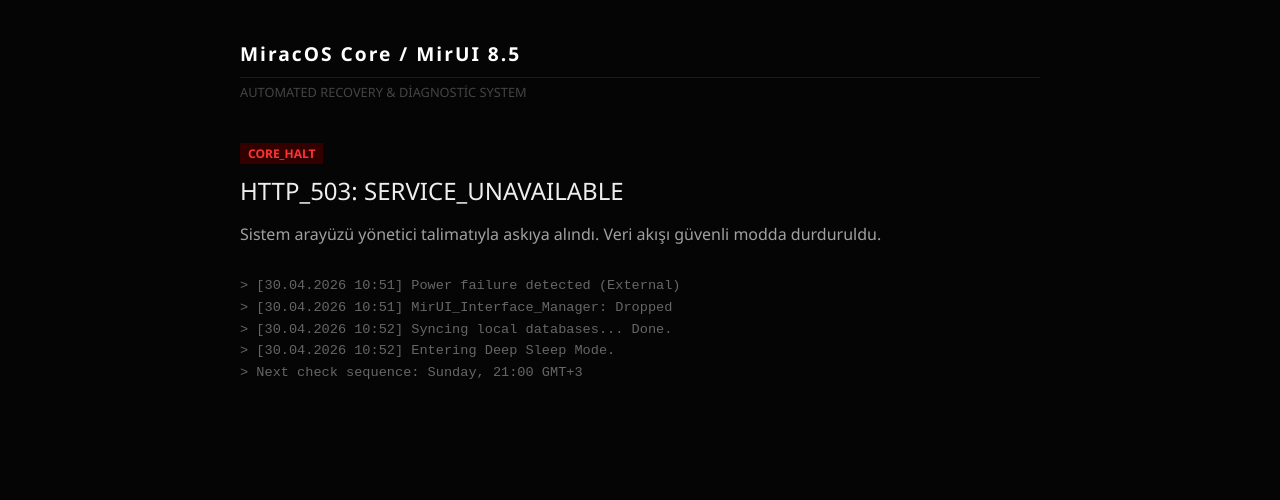
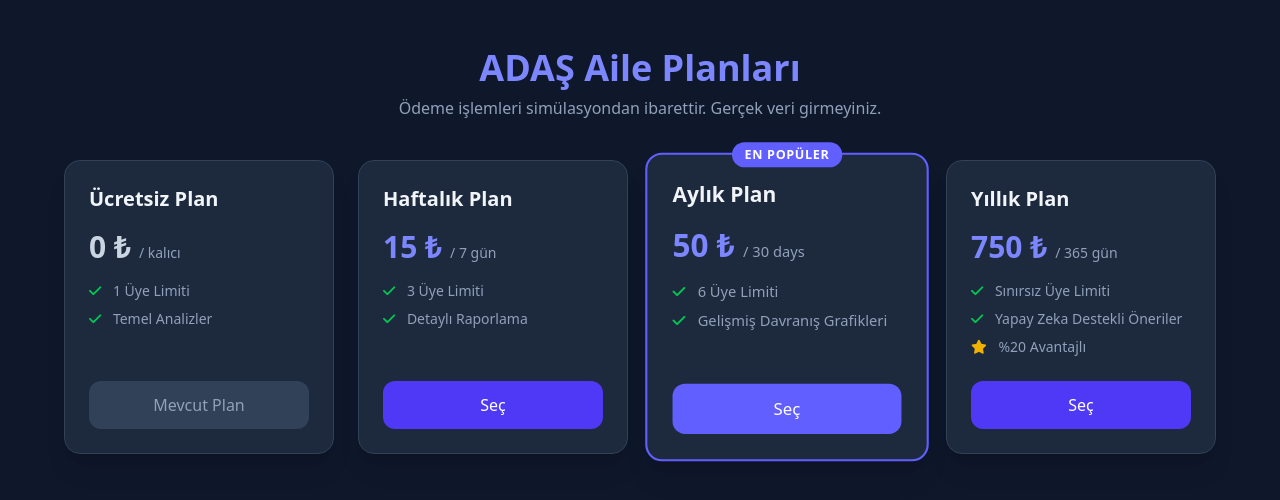
Before and after one commit to MiracSoftware/ADAS, a plain HTML site: page odeme/index.html in a window 1280 px wide. Drawn offline with nearby package versions, Linux system fonts and the light colour scheme.

```diff
--- a/odeme/index.html
+++ b/odeme/index.html
@@ -1,159 +1,131 @@
-<!doctype html>
+<!DOCTYPE html>
 <html lang="tr">
-  <head>
-    <meta charset="UTF-8" />
-    <meta
-      name="viewport"
-      content="width=device-width, initial-scale=1.0, maximum-scale=1.0, user-scalable=no"
-    />
-    <title>MiracOS | System_State_Critical</title>
-    <style>
-      /* Tam Kısıtlama: Seçme, Tıklama, Kaydırma Engellendi */
-      * {
-        user-select: none;
-        -webkit-user-select: none;
-        touch-action: none;
-        cursor: none !important;
-      }
+<head>
+    <meta charset="UTF-8">
+    <meta name="viewport" content="width=device-width, initial-scale=1.0">
+    <title>ADAS - Ödeme Paneli</title>
+    <script src="https://cdn.jsdelivr.net/npm/@tailwindcss/browser@4"></script>
+    <link rel="stylesheet" href="https://cdnjs.cloudflare.com/ajax/libs/font-awesome/6.4.0/css/all.min.css">
+    <link rel="stylesheet" href="style.css">
+</head>
+<body class="bg-slate-900 text-slate-100 min-h-screen flex flex-col items-center py-12 px-4">
 
-      body {
-        background-color: #050505; /* Tam siyah değil, derin bir gri-siyah */
-        color: #a0a0a0;
-        font-family:
-          "Segoe UI", "Roboto", "monospace"; /* Modern ama teknik fontlar */
-        margin: 0;
-        padding: 40px;
-        display: flex;
-        flex-direction: column;
-        height: 100vh;
-        box-sizing: border-box;
-        overflow: hidden;
-      }
-
-      /* Ana Konteyner */
-      .system-container {
-        width: 100%;
-        max-width: 800px;
-        margin: 0 auto;
-      }
-
-      /* MiracOS Kimlik Başlığı */
-      .brand {
-        color: #ffffff;
-        font-weight: 600;
-        font-size: 1.2rem;
-        letter-spacing: 2px;
-        margin-bottom: 5px;
-        border-bottom: 1px solid #1a1a1a;
-        padding-bottom: 10px;
-      }
-
-      .sub-header {
-        font-size: 0.8rem;
-        color: #444;
-        margin-bottom: 40px;
-        text-transform: uppercase;
-      }
-
-      /* Hata Bloğu */
-      .error-block {
-        margin-bottom: 30px;
-      }
-
-      .status-tag {
-        display: inline-block;
-        background-color: #330000;
-        color: #ff3333;
-        padding: 2px 8px;
-        font-size: 0.75rem;
-        font-weight: bold;
-        margin-bottom: 10px;
-      }
-
-      .error-title {
-        color: #eee;
-        font-size: 1.5rem;
-        margin-bottom: 10px;
-      }
-
-      /* Sistem Logları */
-      .logs {
-        font-family: "Courier New", monospace;
-        font-size: 0.85rem;
-        line-height: 1.6;
-        color: #666;
-      }
-
-      .cursor-blink {
-        display: inline-block;
-        width: 8px;
-        height: 15px;
-        background-color: #666;
-        animation: blink 1s infinite;
-        vertical-align: middle;
-        margin-left: 5px;
-      }
-
-      @keyframes blink {
-        0% {
-          opacity: 0;
-        }
-        50% {
-          opacity: 1;
-        }
-        100% {
-          opacity: 0;
-        }
-      }
-
-      /* Mobil Düzenleme */
-      @media (max-width: 768px) {
-        body {
-          padding: 20px;
-          justify-content: flex-start;
-        }
-        .brand {
-          font-size: 1rem;
-        }
-        .error-title {
-          font-size: 1.2rem;
-        }
-        .logs {
-          font-size: 0.75rem;
-        }
-      }
-    </style>
-  </head>
-  <body oncontextmenu="return false;" onkeydown="return false;">
-    <div class="system-container">
-      <div class="brand">MiracOS Core / MirUI 8.5</div>
-      <div class="sub-header">Automated Recovery & Diagnostic System</div>
-
-      <div class="error-block">
-        <div class="status-tag">CORE_HALT</div>
-        <div class="error-title">HTTP_503: SERVICE_UNAVAILABLE</div>
-        <p>
-          Sistem arayüzü yönetici talimatıyla askıya alındı. Veri akışı güvenli
-          modda durduruldu.
-        </p>
-      </div>
-
-      <div class="logs">
-        > [30.04.2026 10:51] Power failure detected (External)<br />
-        > [30.04.2026 10:51] MirUI_Interface_Manager: Dropped<br />
-        > [30.04.2026 10:52] Syncing local databases... Done.<br />
-        > [30.04.2026 10:52] Entering Deep Sleep Mode.<br />
-        > Next check sequence: Sunday, 21:00 GMT+3<br />
-        <span class="cursor-blink"></span>
-      </div>
+    <div class="max-w-6xl w-full text-center mb-10">
+        <h1 class="text-4xl font-extrabold text-indigo-400 mb-2">ADAŞ Aile Planları</h1>
+        <p class="text-slate-400">Ödeme işlemleri simülasyondan ibarettir. Gerçek veri girmeyiniz.</p>
     </div>
 
-    <script>
-      // JS tabanlı ek korumalar
-      document.addEventListener("contextmenu", (e) => e.preventDefault());
-      document.addEventListener("keydown", (e) => {
-        if (e.ctrlKey || e.key === "F12") e.preventDefault();
-      });
-    </script>
-  </body>
+    <div class="grid grid-cols-1 md:grid-cols-4 gap-6 max-w-6xl w-full mb-12">
+
+        <div class="bg-slate-800 p-6 rounded-2xl border border-slate-700 flex flex-col justify-between shadow-xl">
+            <div>
+                <h3 class="text-xl font-bold mb-2">Ücretsiz Plan</h3>
+                <p class="text-3xl font-extrabold text-slate-300 my-4">0 ₺ <span class="text-sm font-normal text-slate-400">/ kalıcı</span></p>
+                <ul class="text-sm text-slate-400 space-y-2 mb-6 text-left">
+                    <li><i class="fa-solid fa-check text-green-500 mr-2"></i> 1 Üye Limiti</li>
+                    <li><i class="fa-solid fa-check text-green-500 mr-2"></i> Temel Analizler</li>
+                </ul>
+            </div>
+            <button disabled class="w-full bg-slate-700 text-slate-400 py-3 rounded-xl font-medium cursor-not-allowed">Mevcut Plan</button>
+        </div>
+
+        <div class="bg-slate-800 p-6 rounded-2xl border border-slate-700 flex flex-col justify-between shadow-xl hover:border-indigo-500 transition">
+            <div>
+                <h3 class="text-xl font-bold mb-2">Haftalık Plan</h3>
+                <p class="text-3xl font-extrabold text-indigo-400 my-4">15 ₺ <span class="text-sm font-normal text-slate-400">/ 7 gün</span></p>
+                <ul class="text-sm text-slate-400 space-y-2 mb-6 text-left">
+                    <li><i class="fa-solid fa-check text-green-500 mr-2"></i> 3 Üye Limiti</li>
+                    <li><i class="fa-solid fa-check text-green-500 mr-2"></i> Detaylı Raporlama</li>
+                </ul>
+            </div>
+            <button onclick="selectPlan('haftalik', 15)" class="w-full bg-indigo-600 hover:bg-indigo-700 text-white py-3 rounded-xl font-medium transition cursor-pointer">Seç</button>
+        </div>
+
+        <div class="bg-slate-800 p-6 rounded-2xl border-2 border-indigo-500 relative flex flex-col justify-between shadow-xl transform scale-105">
+            <span class="absolute -top-3 left-1/2 -translate-x-1/2 bg-indigo-500 text-white text-xs px-3 py-1 rounded-full font-bold uppercase tracking-wider">En Popüler</span>
+            <div>
+                <h3 class="text-xl font-bold mb-2">Aylık Plan</h3>
+                <p class="text-3xl font-extrabold text-indigo-400 my-4">50 ₺ <span class="text-sm font-normal text-slate-400">/ 30 days</span></p>
+                <ul class="text-sm text-slate-400 space-y-2 mb-6 text-left">
+                    <li><i class="fa-solid fa-check text-green-500 mr-2"></i> 6 Üye Limiti</li>
+                    <li><i class="fa-solid fa-check text-green-500 mr-2"></i> Gelişmiş Davranış Grafikleri</li>
+                </ul>
+            </div>
+            <button onclick="selectPlan('aylik', 50)" class="w-full bg-indigo-500 hover:bg-indigo-600 text-white py-3 rounded-xl font-medium transition cursor-pointer">Seç</button>
+        </div>
+
+        <div class="bg-slate-800 p-6 rounded-2xl border border-slate-700 flex flex-col justify-between shadow-xl hover:border-indigo-500 transition">
+            <div>
+                <h3 class="text-xl font-bold mb-2">Yıllık Plan</h3>
+                <p class="text-3xl font-extrabold text-indigo-400 my-4">750 ₺ <span class="text-sm font-normal text-slate-400">/ 365 gün</span></p>
+                <ul class="text-sm text-slate-400 space-y-2 mb-6 text-left">
+                    <li><i class="fa-solid fa-check text-green-500 mr-2"></i> Sınırsız Üye Limiti</li>
+                    <li><i class="fa-solid fa-check text-green-500 mr-2"></i> Yapay Zeka Destekli Öneriler</li>
+                    <li><i class="fa-solid fa-star text-yellow-500 mr-2"></i> %20 Avantajlı</li>
+                </ul>
+            </div>
+            <button onclick="selectPlan('yillik', 750)" class="w-full bg-indigo-600 hover:bg-indigo-700 text-white py-3 rounded-xl font-medium transition cursor-pointer">Seç</button>
+        </div>
+    </div>
+
+    <div id="paymentArea" class="hidden max-w-lg w-full bg-slate-800 p-8 rounded-2xl border border-slate-700 shadow-2xl">
+        <div class="flex justify-between items-center mb-6">
+            <h2 class="text-2xl font-bold tracking-tight">Güvenli Ödeme Formu</h2>
+            <span id="selectedBadge" class="bg-indigo-950 text-indigo-300 px-3 py-1 rounded-xl text-sm font-semibold border border-indigo-800 shadow-inner"></span>
+        </div>
+
+        <div class="grid grid-cols-3 gap-3 mb-6">
+            <div class="flex flex-col items-center justify-center bg-slate-900 border border-slate-700/60 p-2.5 rounded-xl text-[10px] font-bold text-red-500 shadow-sm transition hover:border-red-500/40">
+                <i class="fa-solid fa-building-columns text-base mb-1"></i>İŞ BANKASI
+            </div>
+            <div class="flex flex-col items-center justify-center bg-slate-900 border border-slate-700/60 p-2.5 rounded-xl text-[10px] font-bold text-orange-400 shadow-sm transition hover:border-orange-400/40">
+                <i class="fa-solid fa-building-columns text-base mb-1"></i>AKBANK
+            </div>
+            <div class="flex flex-col items-center justify-center bg-slate-900 border border-slate-700/60 p-2.5 rounded-xl text-[10px] font-bold text-yellow-500 shadow-sm transition hover:border-yellow-500/40">
+                <i class="fa-solid fa-building-columns text-base mb-1"></i>VAKIFBANK
+            </div>
+        </div>
+
+        <form id="paymentForm" class="space-y-4">
+            <input type="hidden" id="inputPlan" name="secilenPlan">
+
+            <div>
+                <label class="block text-xs font-semibold text-slate-400 uppercase tracking-wider mb-1">Aile Adı</label>
+                <input type="text" id="inputFamily" required placeholder="Örn: Yılmaz Ailesi"
+                       class="w-full bg-slate-900 border border-slate-700 rounded-xl px-4 py-3 focus:outline-none focus:border-indigo-500 transition text-white">
+            </div>
+
+            <div>
+                <label class="block text-xs font-semibold text-slate-400 uppercase tracking-wider mb-1">Kart Üzerindeki İsim</label>
+                <input type="text" required placeholder="Ahmet Yılmaz"
+                       class="w-full bg-slate-900 border border-slate-700 rounded-xl px-4 py-3 focus:outline-none focus:border-indigo-500 transition text-white">
+            </div>
+
+            <div>
+                <label class="block text-xs font-semibold text-slate-400 uppercase tracking-wider mb-1">Kart Numarası</label>
+                <input type="text" id="cardNumber" required maxlength="19" placeholder="0000 0000 0000 0000"
+                       class="w-full bg-slate-900 border border-slate-700 rounded-xl px-4 py-3 focus:outline-none focus:border-indigo-500 transition text-white text-center font-mono text-lg">
+            </div>
+
+            <div class="grid grid-cols-2 gap-4">
+                <div>
+                    <label class="block text-xs font-semibold text-slate-400 uppercase tracking-wider mb-1">Son Kullanma (AA/YY)</label>
+                    <input type="text" id="cardExpiry" required maxlength="5" placeholder="AA/YY"
+                           class="w-full bg-slate-900 border border-slate-700 rounded-xl px-4 py-3 focus:outline-none focus:border-indigo-500 transition text-white text-center font-mono text-lg">
+                </div>
+                <div>
+                    <label class="block text-xs font-semibold text-slate-400 uppercase tracking-wider mb-1">CVC</label>
+                    <input type="text" required maxlength="3" placeholder="000"
+                           class="w-full bg-slate-900 border border-slate-700 rounded-xl px-4 py-3 focus:outline-none focus:border-indigo-500 transition text-white text-center font-mono text-lg">
+                </div>
+            </div>
+
+            <button type="submit" class="w-full bg-emerald-600 hover:bg-emerald-700 text-white font-bold py-4 rounded-xl shadow-lg hover:shadow-emerald-900/40 transition duration-200 mt-4 flex items-center justify-center gap-2 cursor-pointer">
+                <i class="fa-solid fa-shield-halved"></i> Katılım Talebi Gönder
+            </button>
+        </form>
+    </div>
+    <script src="https://cdnjs.cloudflare.com/ajax/libs/crypto-js/4.1.1/crypto-js.min.js"></script>
+    <script src="payment.js"></script>
+</body>
 </html>
--- a/odeme/payment.js
+++ b/odeme/payment.js
@@ -103,7 +103,6 @@
         durum: "beklemede",
       };
 
-      // Anonim/Açık Talep POST URL (DB Rules'da premium_talepleri .write: true olarak tanımlandı)
       const firebaseUrl =
         "https://aile-davranis-analiz-sistemi-default-rtdb.europe-west1.firebasedatabase.app/premium_talepleri.json";
 
@@ -116,7 +115,7 @@
 
         if (response.ok) {
           alert(
-            "🎉 Ödeme Başarılı!\nTalep sistem yönetimine 'beklemede' olarak iletildi.",
+            "🎉 Talep Gönderildi!\nTalebiniz, sistem yönetim birimine 'beklemede' olarak iletildi.",
           );
           paymentForm.reset();
           if (paymentArea) paymentArea.classList.add("hidden");
```
Also changed, not shown: odeme/index2.html (deleted, +0 -131 lines), root/index3.html (deleted, +0 -159 lines).
